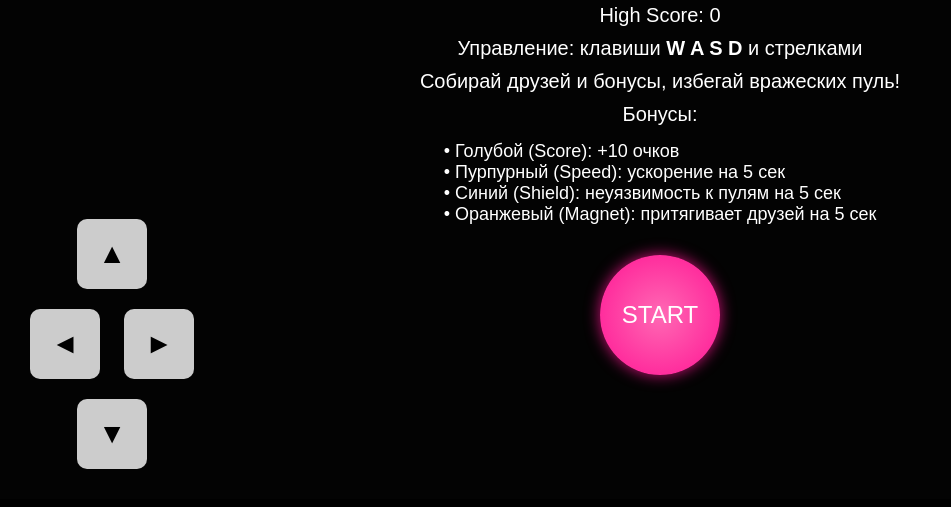
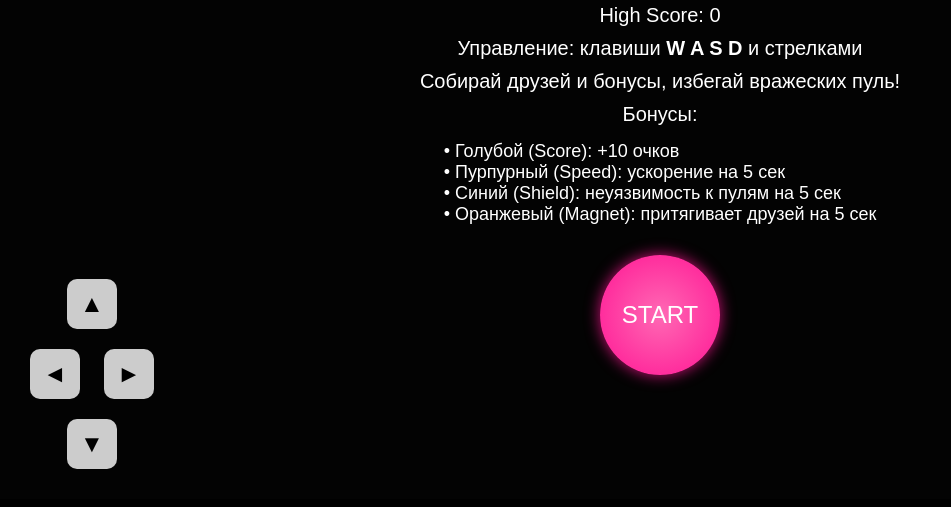
Before and after one commit to Mikhailgerasimov9/maike-game, a plain HTML site: page index.html in a window 1280 px wide. Shown: the part 301-808 px from the top of the page, without its empty margins (0-951 px from the left). Drawn offline with Linux system fonts and the light colour scheme.

Commit message:
Add files via upload

```diff
--- a/index.html
+++ b/index.html
@@ -153,10 +153,10 @@
       align-items: center;
     }
     #dpad button {
-      width: 70px;      /* увеличено для удобства */
-      height: 70px;     /* увеличено для удобства */
+      width: 50px;      /* увеличено для удобства */
+      height: 50px;     /* увеличено для удобства */
       margin: 10px;
-      font-size: 28px;  /* увеличен размер шрифта */
+      font-size: 24px;  /* увеличен размер шрифта */
       border-radius: 10px;
       background: rgba(255,255,255,0.8);
       border: none;
```
